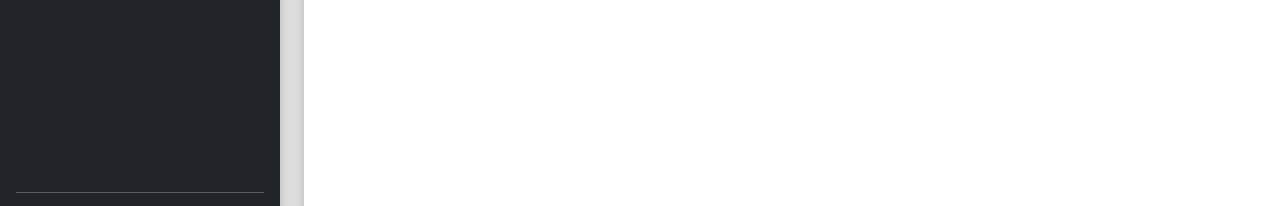
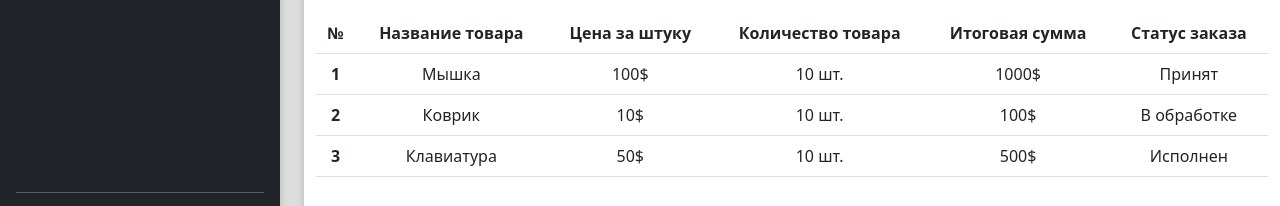
Before and after one commit to TamirMandreev/web, a plain HTML site: page index.html in a window 1280 px wide. Shown: the part 543-749 px from the top of the page. Drawn offline with nearby package versions, Linux system fonts and the light colour scheme.

Commit message:
Нарисовал таблицу

```diff
--- a/index.html
+++ b/index.html
@@ -1,4 +1,4 @@
- <!DOCTYPE html>
+<!DOCTYPE html>
 <html lang="en">
 <head>
     <meta charset="UTF-8">
@@ -287,10 +287,12 @@
                     <h1>
                         <form>
                             <div class="mb-3">
-                                <input name="name" type="text" class="form-control" id="exampleInputEmail1" placeholder="Имя">
+                                <input name="name" type="text" class="form-control" id="exampleInputEmail1"
+                                       placeholder="Имя">
                             </div>
                             <div class="mb-3">
-                                <input name="email" type="email" class="form-control" id="exampleInputPassword1" placeholder="email">
+                                <input name="email" type="email" class="form-control" id="exampleInputPassword1"
+                                       placeholder="email">
                             </div>
 
                             <button type="submit" class="btn btn-primary form-control">Отправить</button>
@@ -339,6 +341,46 @@
                     </div>
 
                 </div>
+                <div class="col-12 mt-3">
+                    <table class="table">
+                        <thead>
+                        <tr>
+                            <th scope="col">№</th>
+                            <th scope="col">Название товара</th>
+                            <th scope="col">Цена за штуку</th>
+                            <th scope="col">Количество товара</th>
+                            <th scope="col">Итоговая сумма</th>
+                            <th scope="col">Статус заказа</th>
+                        </tr>
+                        </thead>
+                        <tbody>
+                        <tr>
+                            <th scope="row">1</th>
+                            <td>Мышка</td>
+                            <td>100$</td>
+                            <td>10 шт.</td>
+                            <td>1000$</td>
+                            <td>Принят</td>
+                        </tr>
+                        <tr>
+                            <th scope="row">2</th>
+                            <td>Коврик</td>
+                            <td>10$</td>
+                            <td>10 шт.</td>
+                            <td>100$</td>
+                            <td>В обработке</td>
+                        </tr>
+                        <tr>
+                            <th scope="row">3</th>
+                            <td>Клавиатура</td>
+                            <td>50$</td>
+                            <td>10 шт.</td>
+                            <td>500$</td>
+                            <td>Исполнен</td>
+                        </tr>
+                        </tbody>
+                    </table>
+                </div>
             </div>
         </main>
     </div>
```
